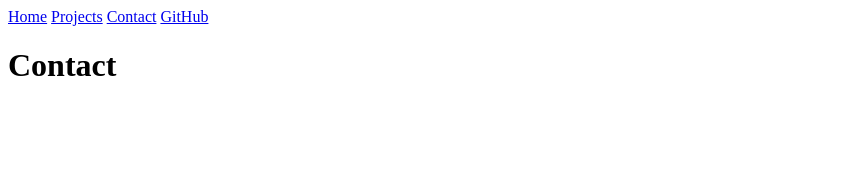
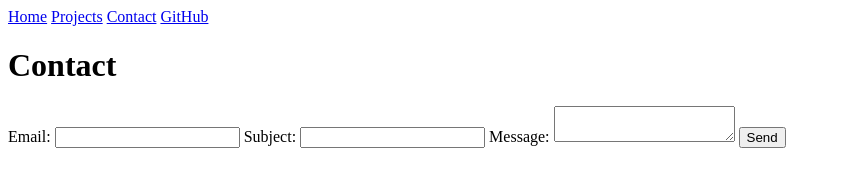
Before and after one commit to lh-008/portfolio, a plain HTML site: page contact/index.html in a window 1280 px wide. Shown: the whole page, without its empty margins (0-841 px from the left). Drawn offline with Linux system fonts and the light colour scheme.

Commit message:
Update contact

```diff
--- a/contact/index.html
+++ b/contact/index.html
@@ -13,5 +13,15 @@
         <a href="https://github.com/lh-008" target="_blank">GitHub</a>
     </nav>
     <h1>Contact</h1>
+
+    <form action="mailto:your_email@example.com" method="POST" enctype="text/plain">
+        <label for="email">Email:</label>
+        <input type="email" name="email">
+        <label for="subject">Subject:</label>
+        <input name = 'subject'>
+        <label for="body">Message:</label>
+        <textarea name="body"></textarea>
+        <button>Send</button>
+    </form>
 </body>
 </html>
```
